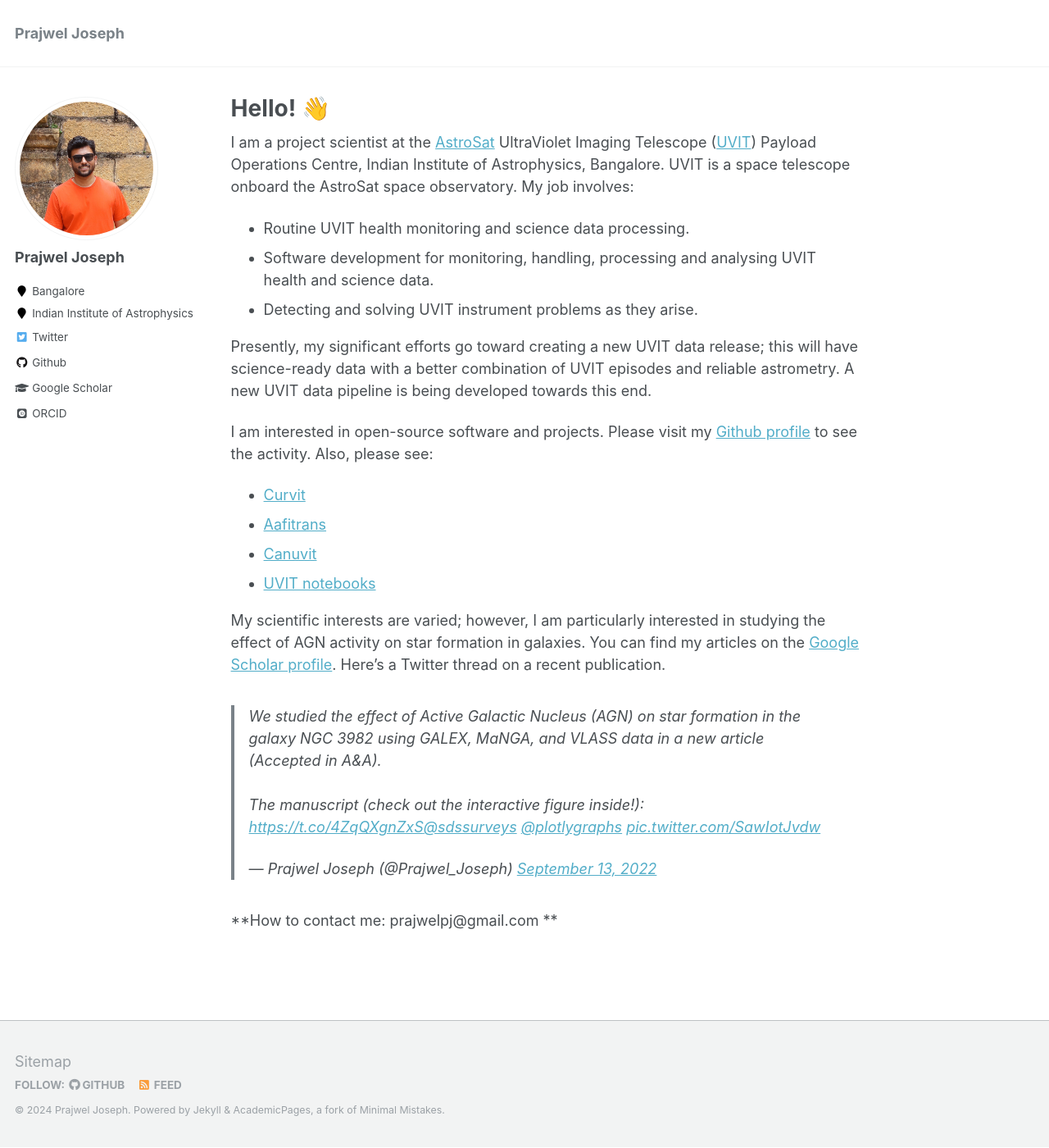
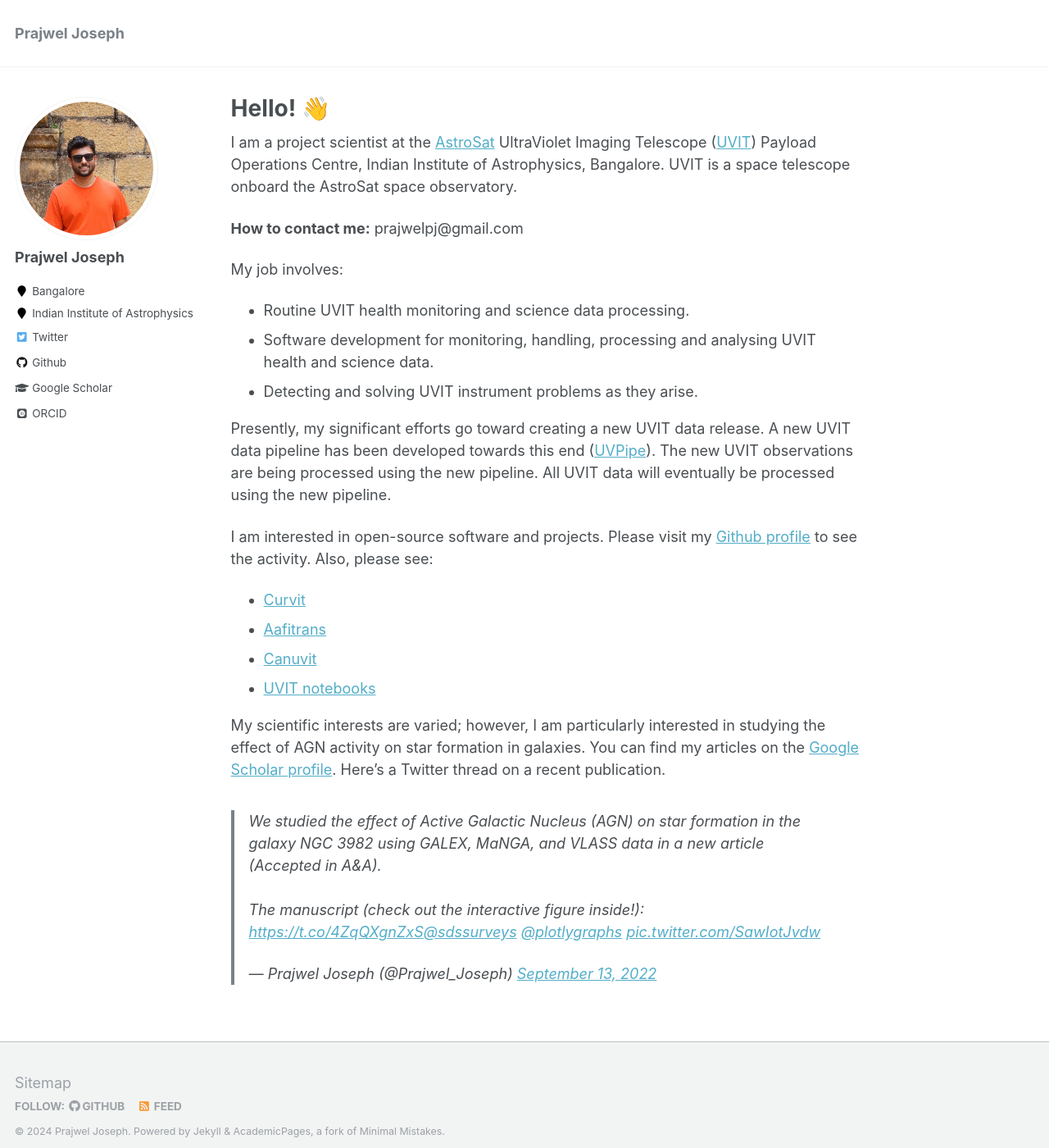
Before and after one commit to prajwel/prajwel.github.io, a Jekyll site: the page built from _pages/about.md, in a window 1280 px wide and 1400 px high. Shown: the whole window at 82% size. Built offline with Jekyll 4.4.1, drawn with Linux system fonts in a browser that asks for light colours; some web fonts are replaced; comment, search, counter and statistics services are not loaded.

Commit message:
Update about.md

```diff
--- a/_pages/about.md
+++ b/_pages/about.md
@@ -8,12 +8,16 @@ redirect_from:
   - /about.html
 ---
 
-I am a project scientist at the <a href="https://en.wikipedia.org/wiki/AstroSat">AstroSat</a> UltraViolet Imaging Telescope (<a href="https://www.iiap.res.in/projects/uvit/">UVIT</a>) Payload Operations Centre, Indian Institute of Astrophysics, Bangalore. UVIT is a space telescope onboard the AstroSat space observatory. My job involves:
+I am a project scientist at the <a href="https://en.wikipedia.org/wiki/AstroSat">AstroSat</a> UltraViolet Imaging Telescope (<a href="https://www.iiap.res.in/projects/uvit/">UVIT</a>) Payload Operations Centre, Indian Institute of Astrophysics, Bangalore. UVIT is a space telescope onboard the AstroSat space observatory.
+
+**How to contact me:** &#112;&#114;&#97;&#106;&#119;&#101;&#108;&#112;&#106;&#64;&#103;&#109;&#97;&#105;&#108;&#46;&#99;&#111;&#109;
+
+My job involves:
 * Routine UVIT health monitoring and science data processing.
 * Software development for monitoring, handling, processing and analysing UVIT health and science data.
 * Detecting and solving UVIT instrument problems as they arise.
 
-Presently, my significant efforts go toward creating a new UVIT data release; this will have science-ready data with a better combination of UVIT episodes and reliable astrometry. A new UVIT data pipeline is being developed towards this end.
+Presently, my significant efforts go toward creating a new UVIT data release. A new UVIT data pipeline has been developed towards this end (<a href="https://github.com/prajwel/UVPipe">UVPipe</a>). The new UVIT observations are being processed using the new pipeline. All UVIT data will eventually be processed using the new pipeline.
 
 I am interested in open-source software and projects. Please visit my <a href="https://github.com/prajwel">Github profile</a> to see the activity. Also, please see:
 * <a href="https://github.com/prajwel/curvit">Curvit</a>
```
Also changed, not shown: other parts of _pages/about.md (+0 -5 lines).
